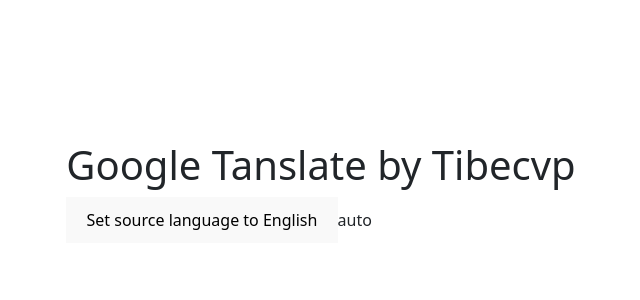
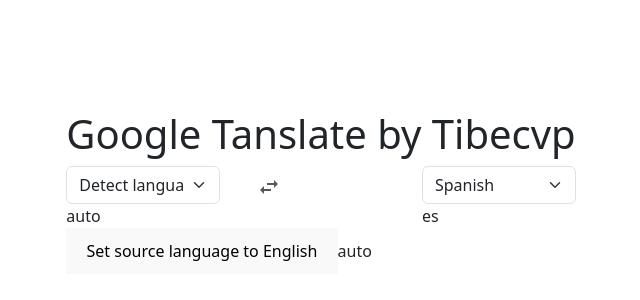
Before and after one commit to tibecvp/google-translate-clone, a React (Vite) app: page / in a window 1280 px wide. Shown: the part 208-508 px from the top of the page, without its empty margins (319-959 px from the left). Built offline with nearby package versions, Linux system fonts and the light colour scheme.

Commit message:
Adds functionality for selecting source and target languages with button for swapping languages

```diff
--- a/src/App.tsx
+++ b/src/App.tsx
@@ -1,17 +1,50 @@
 import 'bootstrap/dist/css/bootstrap.min.css'
+
+import { Container, Row, Col, Button } from 'react-bootstrap'
+
 import './App.css'
+import { ArrowsIcon } from './components/icons'
+import { LanguageSelector } from './components/LanguageSelector'
 import { useStore } from './hooks/useStore'
+import { AUTO_LANGUAGE } from './constants'
 
 function App() {
-  const { sourceLanguage, setSourceLanguage } = useStore()
+  const { sourceLanguage, targetLanguage, interchangeLanguages, setSourceLanguage, setTargetLanguage } = useStore()
   return (
-    <div className='App'>
+    <Container fluid>
       <h1>Google Tanslate by Tibecvp</h1>
+
+      <Row>
+        <Col>
+          <LanguageSelector
+            type='source'
+            value={sourceLanguage}
+            onChange={setSourceLanguage}
+          />
+          {sourceLanguage}
+        </Col>
+
+        <Col>
+          <Button variant='link' disabled={sourceLanguage === AUTO_LANGUAGE} onClick={interchangeLanguages}>
+            <ArrowsIcon />
+          </Button>
+        </Col>
+
+        <Col>
+          <LanguageSelector
+            type='target'
+            value={targetLanguage}
+            onChange={setTargetLanguage}
+          />
+          {targetLanguage}
+        </Col>
+      </Row>
+
       <button onClick={() => {
         setSourceLanguage('en')
       }}>Set source language to English</button>
       {sourceLanguage}
-    </div>
+    </Container>
   )
 }
 
--- /dev/null
+++ b/src/components/LanguageSelector.tsx
@@ -0,0 +1,24 @@
+import { Form } from 'react-bootstrap'
+import { AUTO_LANGUAGE, SUPPORTED_LANGUAGES } from '../constants'
+import { Language, SourceLanguage } from '../types'
+
+type Props =
+    | { type: 'source', value: SourceLanguage, onChange: (language: SourceLanguage) => void }
+    | { type: 'target', value: Language, onChange: (language: Language) => void }
+
+export const LanguageSelector = ({ onChange, type, value }: Props) => {
+    const handleChange = (event: React.ChangeEvent<HTMLSelectElement>) => {
+        onChange(event.target.value as Language)
+    }
+
+    return (
+        <Form.Select aria-label='Select language' onChange={handleChange} value={value}>
+            {type === 'source' && <option value={AUTO_LANGUAGE}>Detect language</option>}
+            {Object.entries(SUPPORTED_LANGUAGES).map(([key, literal]) => (
+                <option key={key} value={key}>
+                    {literal}
+                </option>
+            ))}
+        </Form.Select>
+    )
+}
--- /dev/null
+++ b/src/components/icons.tsx
@@ -0,0 +1,3 @@
+export const ArrowsIcon = () => (
+    <svg focusable="false" width="24" height="24" xmlns="http://www.w3.org/2000/svg" viewBox="0 0 24 24"><path d="M6.99 11L3 15l3.99 4v-3H14v-2H6.99v-3zM21 9l-3.99-4v3H10v2h7.01v3L21 9z"></path></svg>
+)
--- a/src/hooks/useStore.ts
+++ b/src/hooks/useStore.ts
@@ -13,6 +13,7 @@
     const { type } = action
 
     if (type === 'INTERCHANGE_LANGUAGES') {
+      if (state.sourceLanguage === 'auto') return state
       return {
         ...state,
         sourceLanguage: state.targetLanguage,
```
Also changed, not shown: src/types.d.ts (+4 -4 lines).
